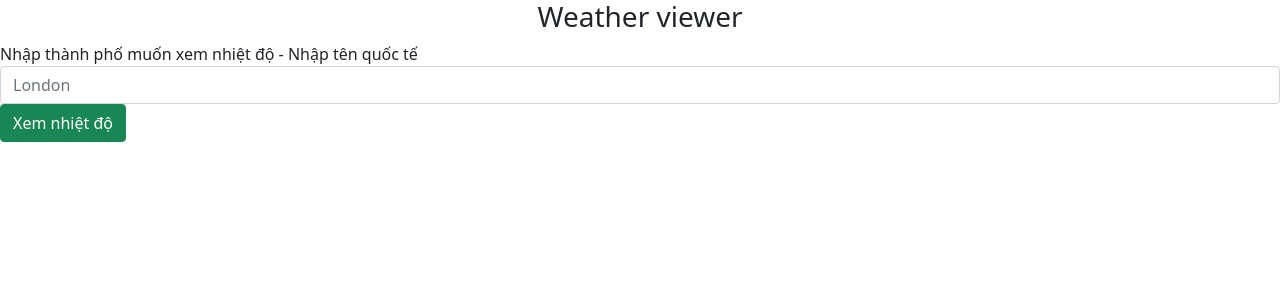
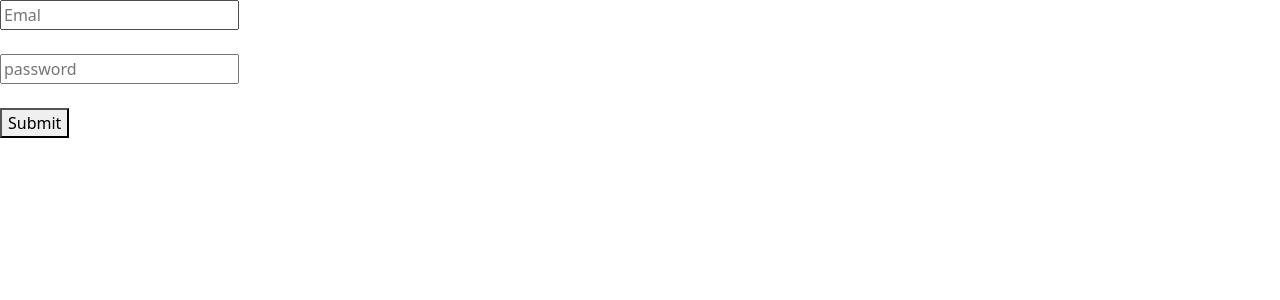
Before and after one commit to lephongplus2016/learn-angular, an Angular app: page / in a window 1280 px wide. Shown: the top 300 px of the page. Built offline with nearby package versions, Linux system fonts and the light colour scheme.

Commit message:
use ngForm

```diff
--- a/src/app/app.component.html
+++ b/src/app/app.component.html
@@ -1 +1 @@
-<app-weather></app-weather>
+<app-sign-in></app-sign-in>
--- /dev/null
+++ b/src/app/sign-in.component.ts
@@ -0,0 +1,26 @@
+import { Component } from '@angular/core';
+
+@Component({
+  selector: 'app-sign-in',
+  template: `
+    <form (ngSubmit)="onSubmit(formSignIn)" #formSignIn="ngForm">
+      <input type="text" placeholder="Emal" [(ngModel)]="email" name="email" />
+      <br /><br />
+      <input
+        type="password"
+        placeholder="password"
+        [(ngModel)]="password"
+        name="password"
+      />
+      <br /><br />
+      <button>Submit</button>
+    </form>
+  `,
+})
+export class SignInComponent {
+  password = '';
+  email = '';
+  onSubmit(formSignIn) {
+    console.log(formSignIn.value);
+  }
+}
```
Also changed, not shown: src/app/app.module.ts (+7 -11 lines).
